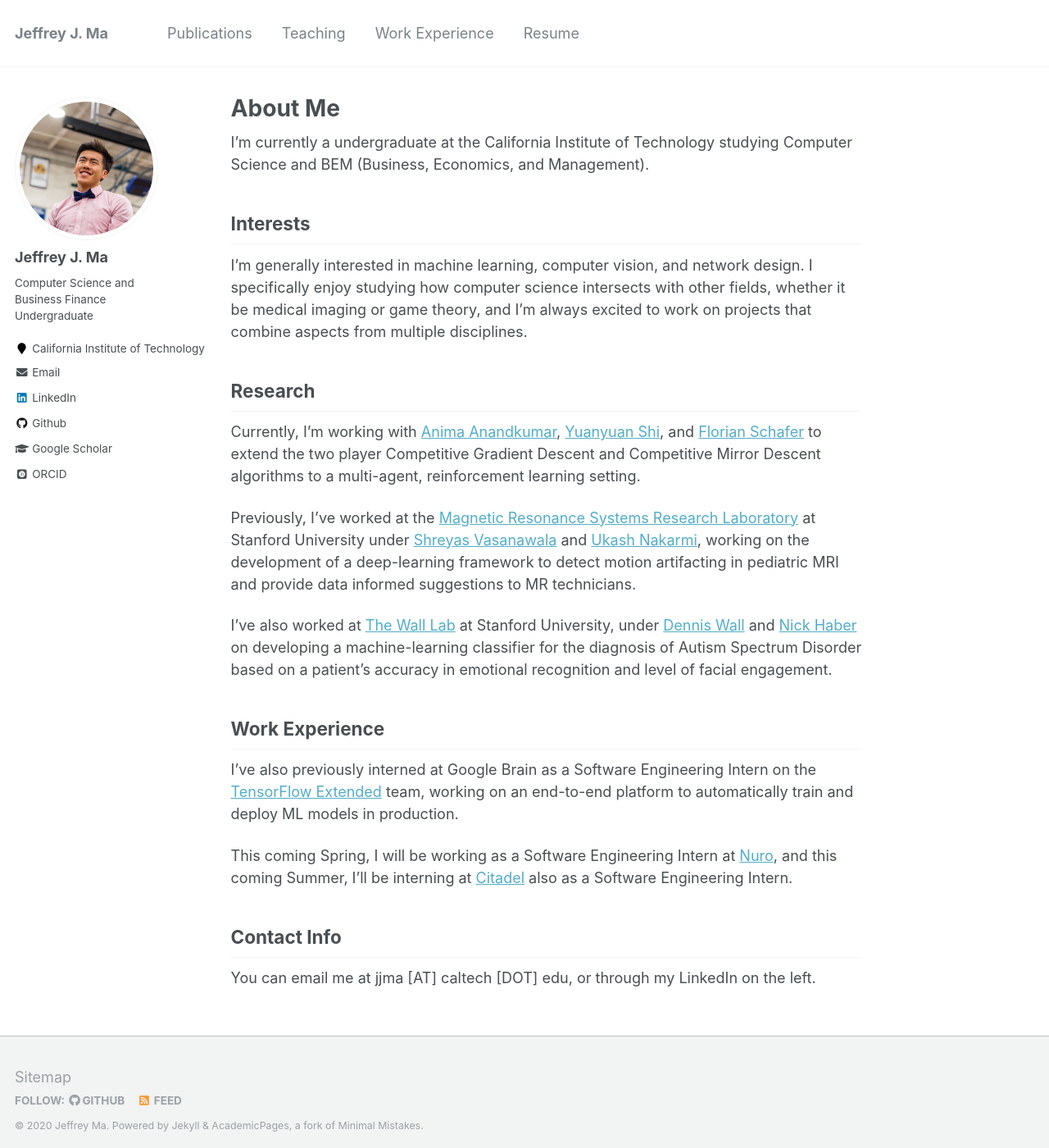
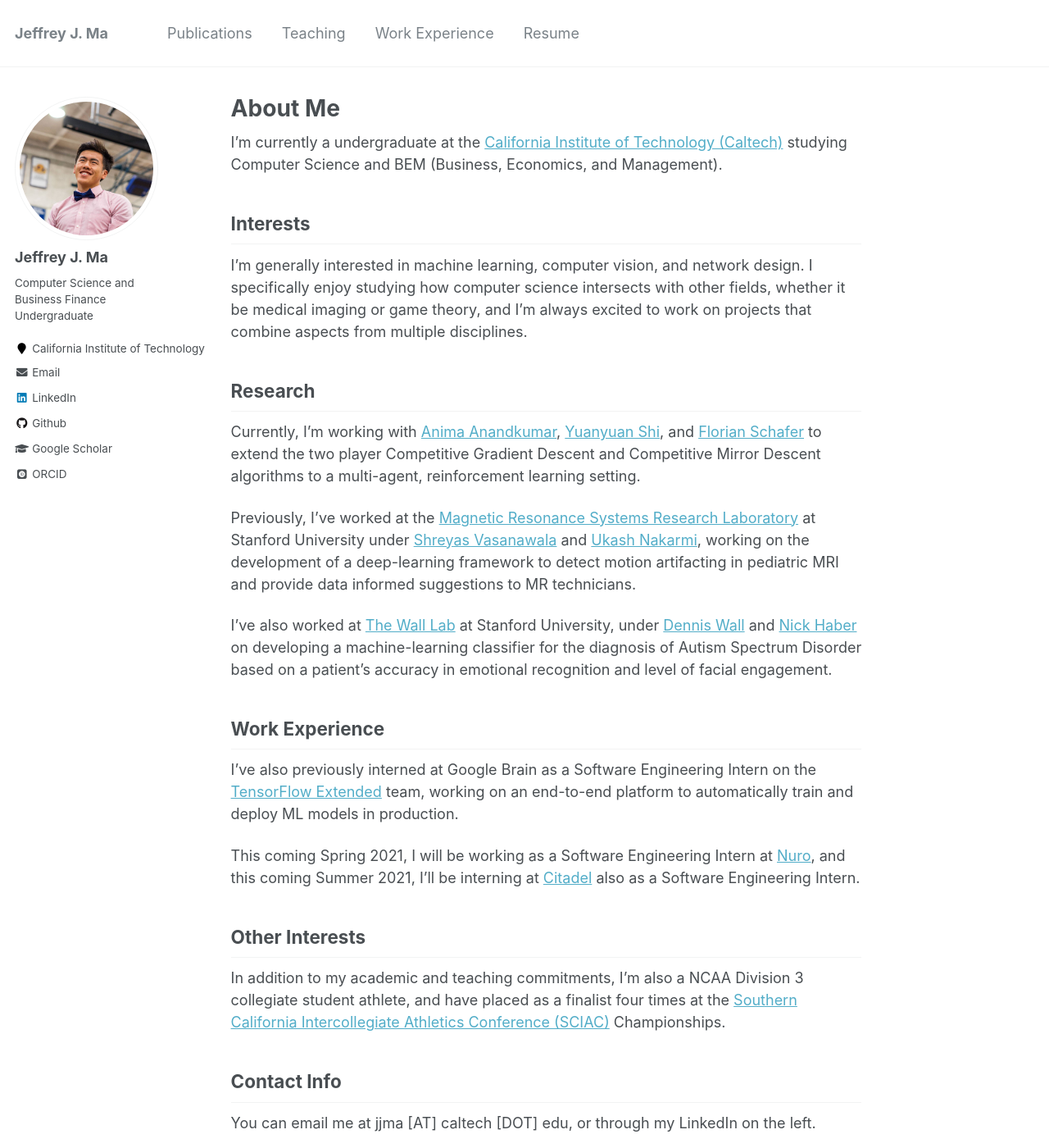
Before and after one commit to 18jeffreyma/18jeffreyma.github.io, a Jekyll site: the page built from _pages/about.md, in a window 1280 px wide and 1400 px high. Shown: the whole window at 82% size. Built offline with Jekyll 4.4.1, drawn with Linux system fonts in a browser that asks for light colours; some web fonts are replaced.

Commit message:
added other interests

```diff
--- a/_pages/about.md
+++ b/_pages/about.md
@@ -8,7 +8,7 @@ redirect_from:
   - /about.html
 ---
 
-I'm currently a undergraduate at the California Institute of Technology
+I'm currently a undergraduate at the [California Institute of Technology (Caltech)](https://www.caltech.edu/)
 studying Computer Science and BEM (Business, Economics, and Management).
 
 Interests
@@ -44,10 +44,16 @@ I've also previously interned at Google Brain as a Software Engineering Intern o
 [TensorFlow Extended](https://www.tensorflow.org/tfx) team, working on an
 end-to-end platform to automatically train and deploy ML models in production.
 
-This coming Spring, I will be working as a Software Engineering Intern at
-[Nuro](https://nuro.ai/about), and this coming Summer, I'll be interning at
+This coming Spring 2021, I will be working as a Software Engineering Intern at
+[Nuro](https://nuro.ai/about), and this coming Summer 2021, I'll be interning at
 [Citadel](https://www.citadel.com/about-citadel/) also as a Software Engineering
 Intern.
+
+Other Interests
+------
+In addition to my academic and teaching commitments, I'm also a NCAA Division 3 collegiate
+student athlete, and have placed as a finalist four times at the
+[Southern California Intercollegiate Athletics Conference (SCIAC)](https://www.thesciac.org/landing/index) Championships.
 
 Contact Info
 ------
```
